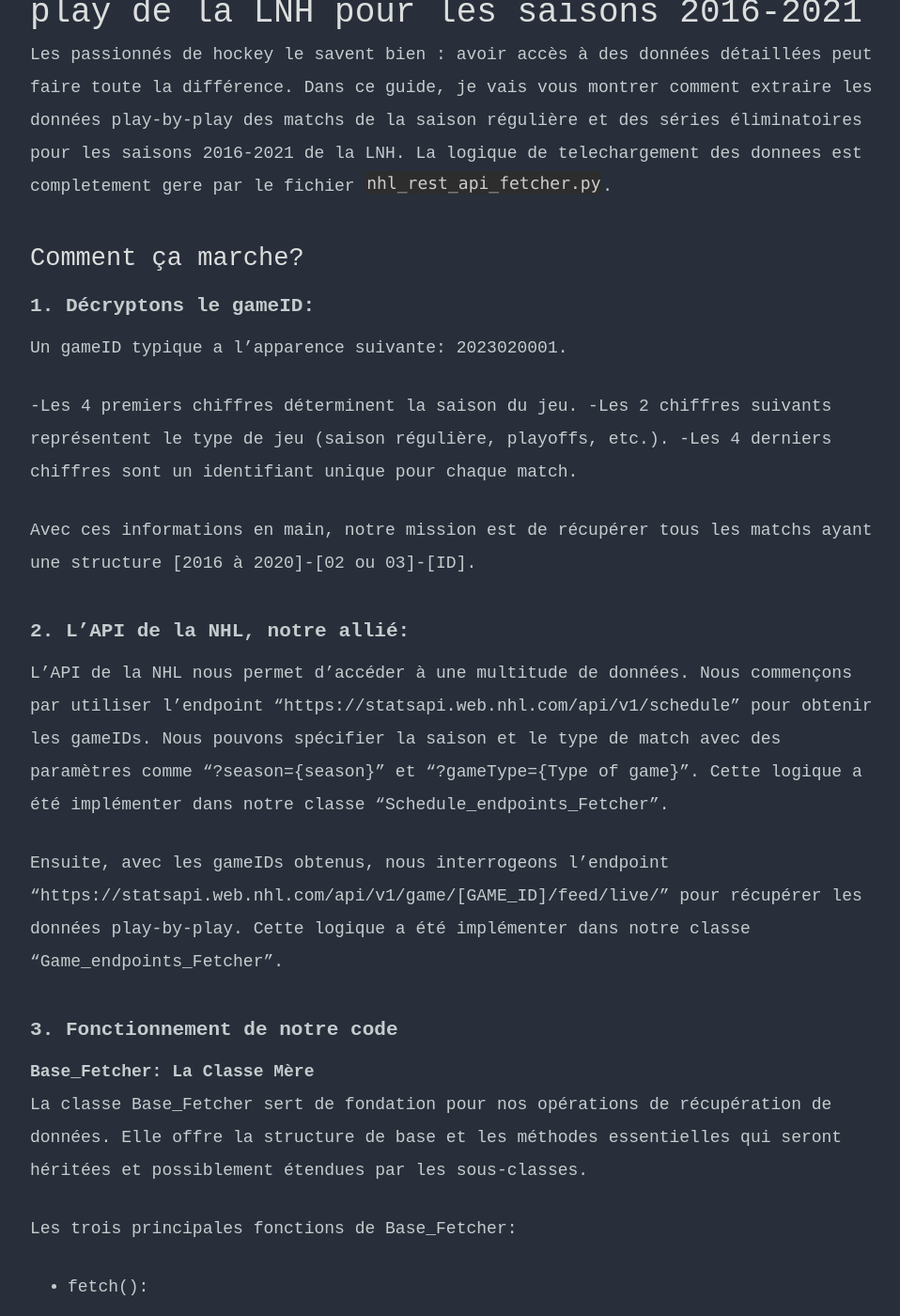
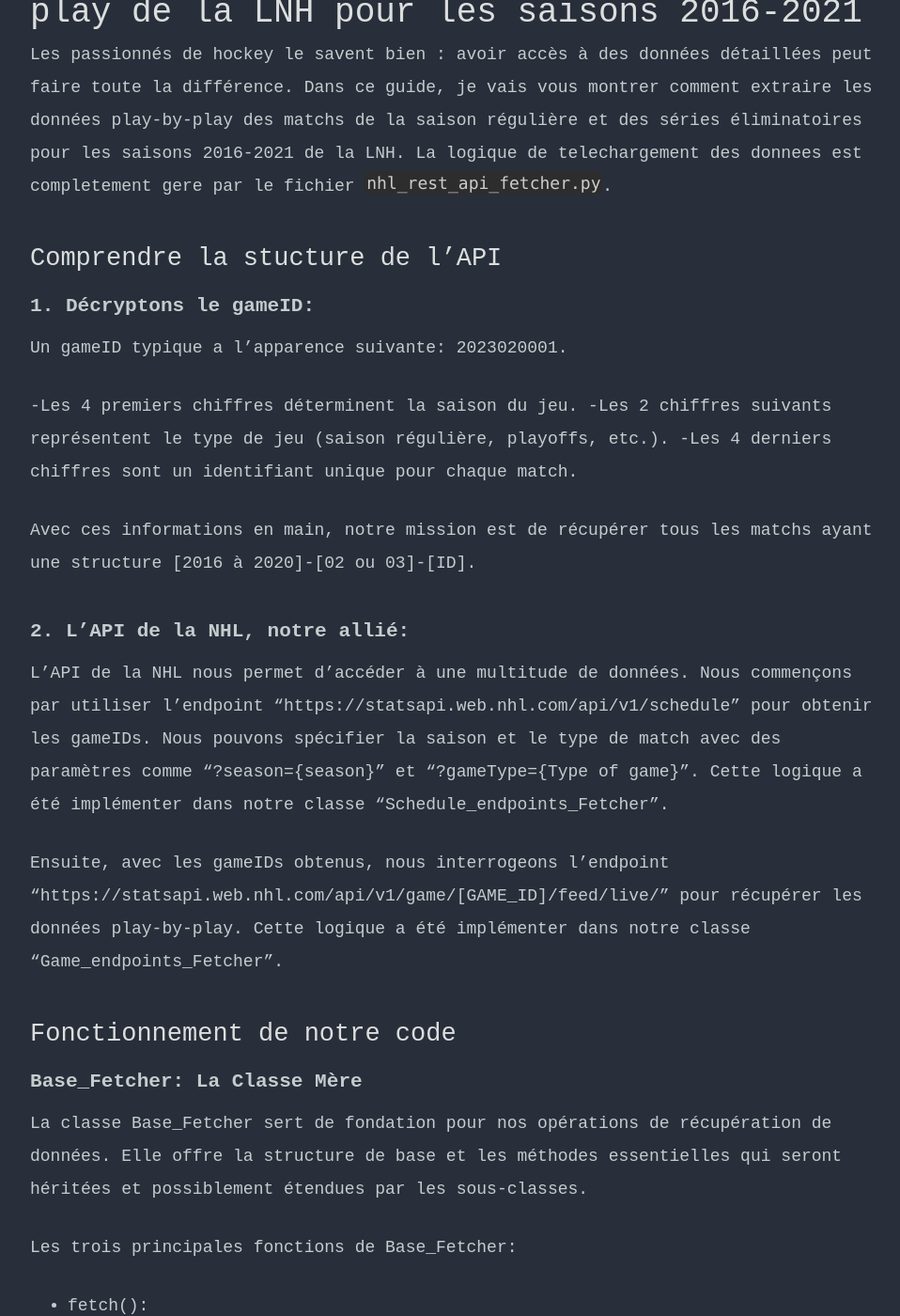
Before and after one commit to AlexMaggioni/NHL_Project, a Jekyll site: the page built from blog_website/milestone1/_posts/2023-10-06-data_acquisition.md, in a window 1280 px wide and 1400 px high, scrolled down 436 px. Shown: the whole window at 94% size, without its empty margins (168-1126 px from the left). Built offline with Jekyll 4.4.1, drawn with Linux system fonts in a browser that asks for light colours.

Commit message:
Correction bug

```diff
--- a/blog_website/milestone1/_posts/2023-10-06-data_acquisition.md
+++ b/blog_website/milestone1/_posts/2023-10-06-data_acquisition.md
@@ -8,7 +8,7 @@
 
 Les passionnés de hockey le savent bien : avoir accès à des données détaillées peut faire toute la différence. Dans ce guide, je vais vous montrer comment extraire les données play-by-play des matchs de la saison régulière et des séries éliminatoires pour les saisons 2016-2021 de la LNH. La logique de telechargement des donnees est completement gere par le fichier `nhl_rest_api_fetcher.py`.
 
-## Comment ça marche?
+## Comprendre la stucture de l'API
 
 ### 1. Décryptons le gameID:
 
@@ -26,9 +26,9 @@
 
 Ensuite, avec les gameIDs obtenus, nous interrogeons l'endpoint "https://statsapi.web.nhl.com/api/v1/game/[GAME_ID]/feed/live/" pour récupérer les données play-by-play. Cette logique a été implémenter dans notre classe "Game_endpoints_Fetcher".
 
-### 3. Fonctionnement de notre code
+## Fonctionnement de notre code
 
-#### Base_Fetcher: La Classe Mère
+### Base_Fetcher: La Classe Mère
 
 La classe Base_Fetcher sert de fondation pour nos opérations de récupération de données. Elle offre la structure de base et les méthodes essentielles qui seront héritées et possiblement étendues par les sous-classes.
 
@@ -46,7 +46,7 @@
 
 Cette méthode est utilisée pour sauvegarder la réponse de la requête GET localement. Elle peut gérer différents formats de données, et lancer une erreur si elle ne sait pas comment sérialiser un objet particulier.
 
-#### Les Sous-Classes: Ajouter des Vérifications
+### Les Sous-Classes: Ajouter des Vérifications
 Même si la Base_Fetcher est très puissante par elle-même, il est nécessaire d'avoir des vérifications supplémentaires pour des cas spécifiques. C'est là que les sous-classes comme Game_endpoints_Fetcher et Schedule_endpoints_Fetcher entrent en jeu. Ces sous-classes héritent de Base_Fetcher et ajoutent des vérifications sur les entrées des utilisateurs. Cela garantit que l'URL est correcte avant de faire la requête et guident l'utilisateur pour une utilisation plus fluide et plus intuitive.
 
 Nous avons vraiment commenté et expliqué chaque partie du code, autant que possible. Donc, pour référence, vous pouvez directement aller lire le code si jamais il vous manque de détails.
```
Also changed, not shown: blog_website/milestone1/_posts/2023-10-06-advanced_visualization.md (+1 -1 lines).
